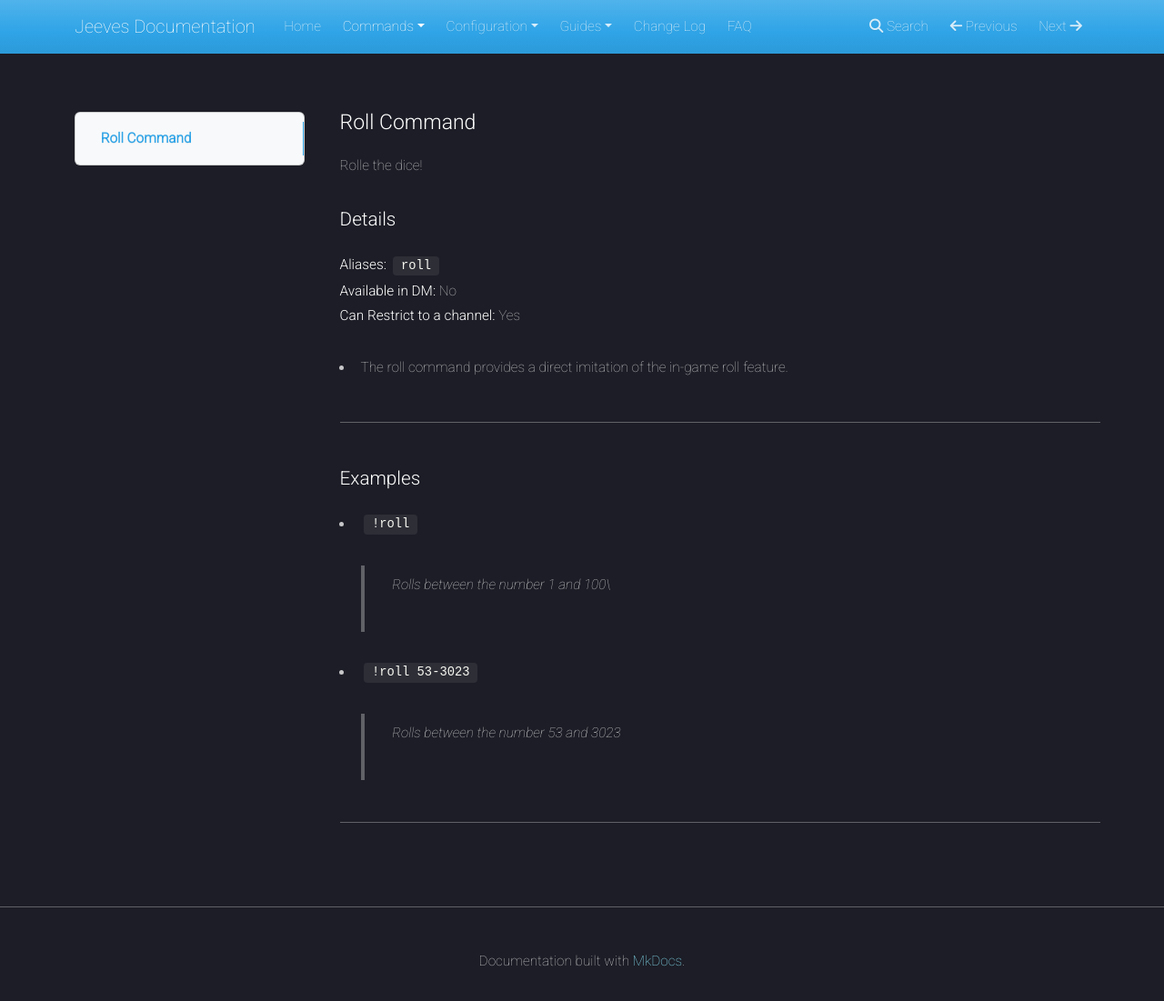
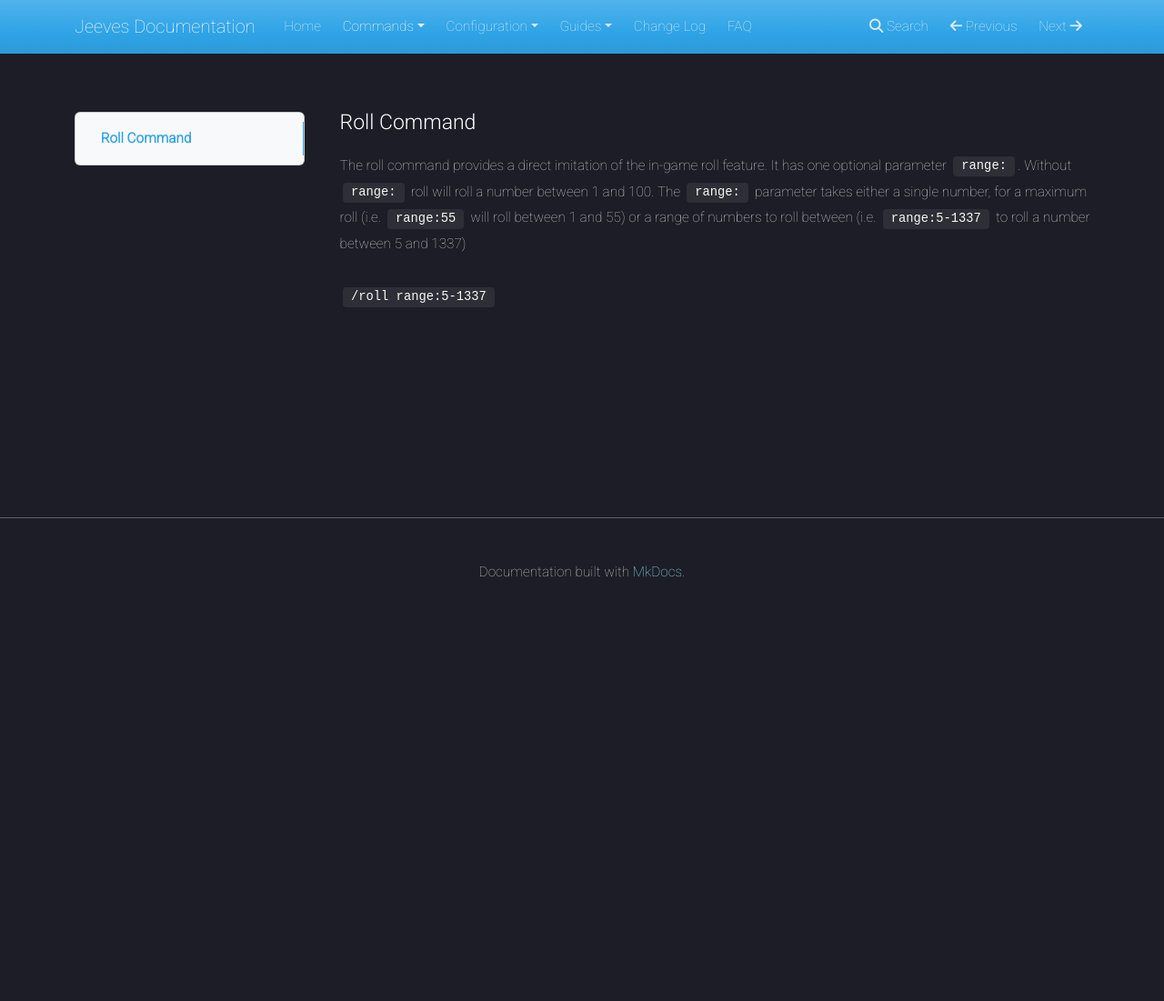
Before and after one commit to TeamJeeves/Jeeves-Bot-Documentation, an MkDocs documentation site: the page built from docs/commands/games/roll.md, in a window 1280 px wide and 1101 px high. Shown: the whole window at 91% size. Built offline with MkDocs 1.6.1, drawn with Linux system fonts in a browser that asks for light colours; nearby versions of some CDN libraries.

Commit message:
Roll command update

```diff
--- a/docs/commands/games/roll.md
+++ b/docs/commands/games/roll.md
@@ -1,19 +1,5 @@
 # Roll Command
-Rolle the dice!
 
-### Details
+The roll command provides a direct imitation of the in-game roll feature. It has one optional parameter `range:`. Without `range:` roll will roll a number between 1 and 100. The `range:` parameter takes either a single number, for a maximum roll (i.e. `range:55` will roll between 1 and 55) or a range of numbers to roll between (i.e. `range:5-1337` to roll a number between 5 and 1337)
 
-**Aliases:** `roll`
-**Available in DM:** No
-**Can Restrict to a channel:** Yes
-
-* The roll command provides a direct imitation of the in-game roll feature.
-***
-### Examples
-
-* `!roll`
-> Rolls between the number 1 and 100\
-
-* `!roll 53-3023`
-> Rolls between the number 53 and 3023
-***
+`/roll range:5-1337`
```
